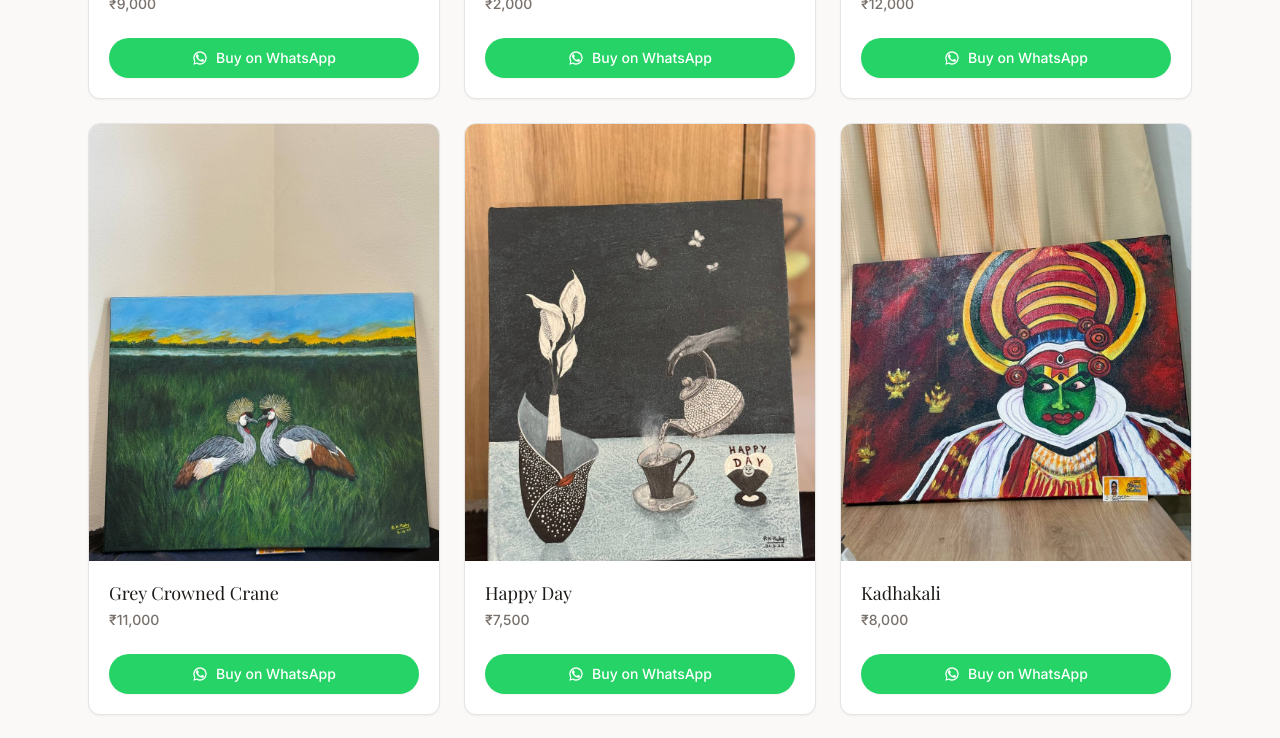
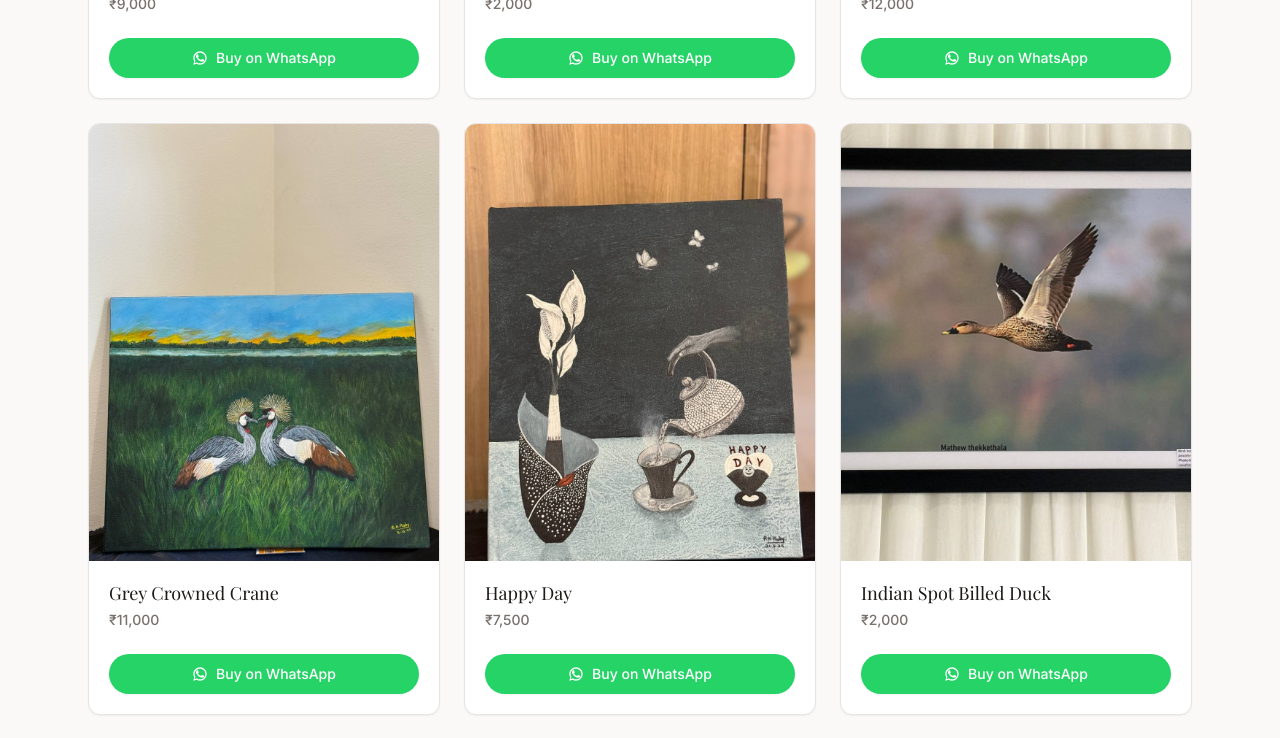
Before and after one commit to jasilmohmd/Art-catalogue, a Next.js app: page / in a window 1280 px wide. Shown: the part 3320-4058 px from the top of the page. Built offline with nearby package versions, Linux system fonts and the light colour scheme; a web font is replaced by a local one.

Commit message:
feat: add Indian Spot Billed Duck artwork

```diff
--- a/data/artworks.ts
+++ b/data/artworks.ts
@@ -105,6 +105,13 @@ export const artworks: Artwork[] = [
     name: "Happy Day",
     price: 7500,
     image: "/artworks/happy_day-7500.jpg",
+    available: true,
+  },
+  {
+    id: "indian-spot-billed-duck",
+    name: "Indian Spot Billed Duck",
+    price: 2000,
+    image: "/artworks/indian_spot_billed_duck-2000.jpg",
     available: true,
   },
   {
```
Also changed, not shown: public/artworks/indian_spot_billed_duck-2000.jpg (added).
